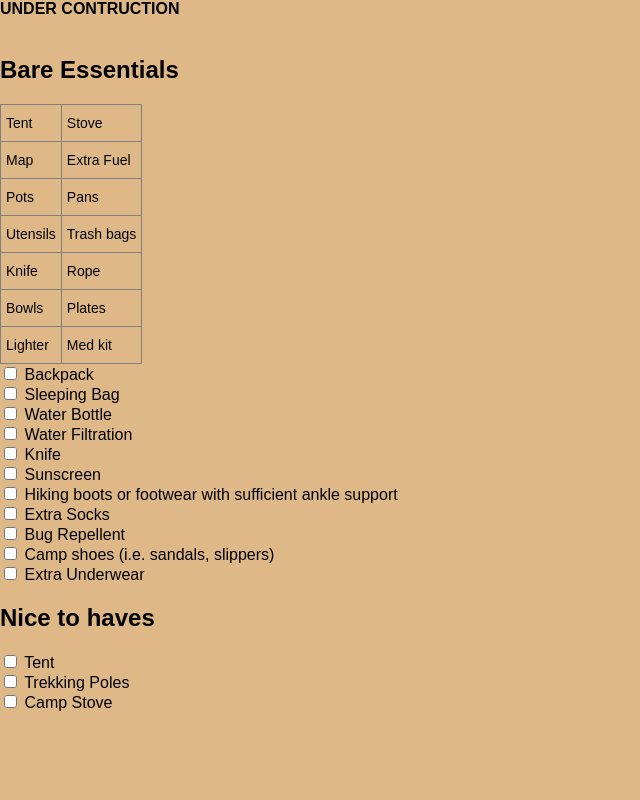
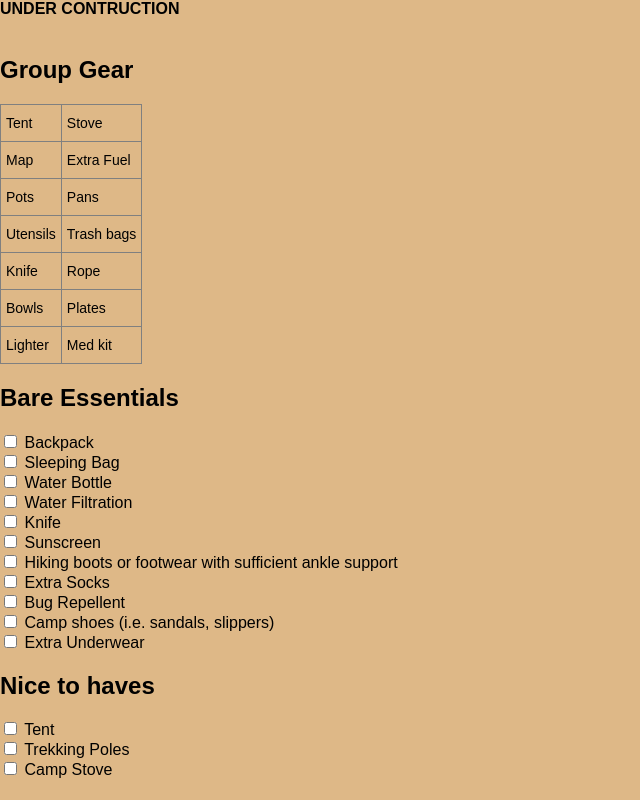
Before and after one commit to BWBoyd/AT_trip, a website: page src/packinglist.html in a window 1280 px wide. Shown: the whole page, without its empty margins (0-640 px from the left). Drawn offline with Linux system fonts and the light colour scheme.

Commit message:
correct html mistake

```diff
--- a/src/packinglist.html
+++ b/src/packinglist.html
@@ -13,7 +13,7 @@
 <br>
 <br>
 <body>
-<h2>Bare Essentials</h2>
+<h2>Group Gear</h2>
 
 <style type="text/css">
   .tg  {border-collapse:collapse;border-spacing:0;}
@@ -57,6 +57,8 @@
     </tr>
   </tbody>
   </table>
+
+<h2>Bare Essentials</h2>
 
 <div>
     <input type="checkbox" id="Backpack" name="source" value="Backpack">
```
